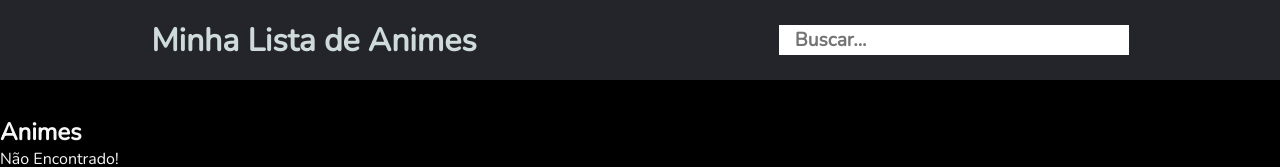
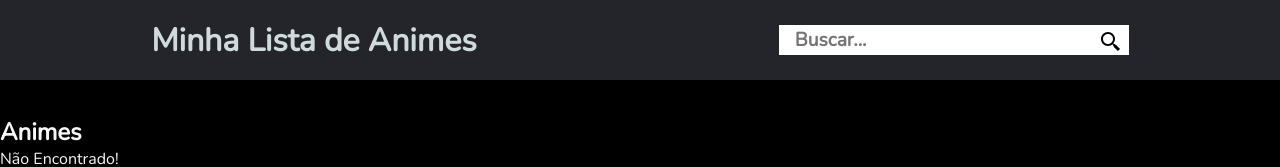
Before and after one commit to TomoriComAncora/lista-animes, a React (Vite) app in the folder animes/: page / in a window 1280 px wide. Shown: the top 167 px of the page. Built offline with nearby package versions, Linux system fonts and the light colour scheme; no server answers.

Commit message:
final0.3

```diff
--- a/animes/package.json
+++ b/animes/package.json
@@ -10,7 +10,8 @@
   },
   "dependencies": {
     "react": "^18.2.0",
-    "react-dom": "^18.2.0"
+    "react-dom": "^18.2.0",
+    "react-icons": "^4.6.0"
   },
   "devDependencies": {
     "@types/react": "^18.0.22",
--- a/animes/src/App.tsx
+++ b/animes/src/App.tsx
@@ -3,6 +3,7 @@ import { AnimeInfo } from './components/AnimeInfo';
 import { ListaAnime } from "./components/ListaAnime";
 import { AddMyLista } from "./components/AddMyLista";
 import { RemoveDaLista } from './components/RemoveDaLista';
+import {BiSearchAlt2} from 'react-icons/bi';
 
 function App() {
 
@@ -11,6 +12,7 @@ function App() {
   const [animeInfo, setAnimeInfo] = useState();
   const [minhaLista, setMinhaLista] = useState([]);
 
+  //função para adicionar
   const addA = (anime) => {
     const index = minhaLista.findIndex((myanime) => {
       return myanime.mal_id === anime.mal_id
@@ -21,6 +23,7 @@ function App() {
     }
   }
 
+  //função para remover
   const removeDa = (anime) => {
     const newArray = minhaLista.filter((myanime) => {
       return myanime.mal_id !== anime.mal_id
@@ -28,6 +31,7 @@ function App() {
     setMinhaLista(newArray);
   }
 
+  //usada para pegar os dados
   const getData = async () => {
     const resp = await fetch(`https://api.jikan.moe/v4/anime?q=${pesquisa}&limit=24`);
     const respData = await resp.json();
@@ -40,14 +44,17 @@ function App() {
 
   return (
     <>
+    {/* barra de pesquisa */}
       <div className="cabecalho">
         <h1>Minha Lista de Animes</h1>
         <div className="pesquisa">
           <input type="search" placeholder='Buscar...'
             onChange={(e) => setPesquisa(e.target.value)} />
+          <div className="icon"><BiSearchAlt2/></div>
         </div>
       </div>
 
+    {/* onde aparece as informações e uma miniatura da foto do anime */}
       <div className="container">
         <div className="animeinfo">
           {animeInfo && <AnimeInfo animeInfo={animeInfo} />}
@@ -55,6 +62,7 @@ function App() {
         <div className="fila-anime">
           <h2 className="titulo">Animes</h2>
           <div className="fila">
+            {/* adicionando na "minha lista" */}
             <ListaAnime listaanime={dadosAnime}
               setAnimeInfo={setAnimeInfo}
               animeComponent={AddMyLista}
@@ -65,6 +73,7 @@ function App() {
           <hr color='#f47521'/><hr color='#f47521'/>
           <h2 className="titulo">Minha lista</h2>
           <div className="fila">
+            {/* removendo da "minha lista" */}
             <ListaAnime
               listaanime={minhaLista}
               setAnimeInfo={setAnimeInfo}
--- a/animes/src/components/AddMyLista.tsx
+++ b/animes/src/components/AddMyLista.tsx
@@ -1,5 +1,7 @@
 import React from 'react'
 
+
+//componente do botão para adicionar o anime em "minha lista"
 export const AddMyLista = () => {
   return (
     <>
--- a/animes/src/components/AnimeInfo.tsx
+++ b/animes/src/components/AnimeInfo.tsx
@@ -1,5 +1,6 @@
 import React from 'react'
 
+//componentes que tem e mostra as informações do anime
 export const AnimeInfo = (props) => {
     const {title, images:{jpg:{large_image_url}}, source, rank, score, popularity, members, status, rating, duration} = props.animeInfo;
   return (
--- a/animes/src/components/ListaAnime.tsx
+++ b/animes/src/components/ListaAnime.tsx
@@ -1,5 +1,7 @@
 import React from 'react'
 
+
+//componente que fica a lista com os animes.
 export const ListaAnime = ({ listaanime, setAnimeInfo, animeComponent, naLista}) => {
     const AddALista = animeComponent;
     return (
--- a/animes/src/components/RemoveDaLista.tsx
+++ b/animes/src/components/RemoveDaLista.tsx
@@ -1,5 +1,6 @@
 import React from 'react'
 
+//componente do botão para remover o anime em "minha lista"
 export const RemoveDaLista = () => {
   return (
     <>
--- a/animes/src/index.css
+++ b/animes/src/index.css
@@ -124,3 +124,17 @@ body{
   font-weight: bold;
   cursor: pointer;
 }
+
+.pesquisa{
+  position: relative;
+  display: inherit;
+}
+
+.icon{
+  position: absolute;
+  right: 6px;
+  top: 5px;
+  color: #000000;
+  font-size: 1.5rem;
+  font-weight: bold;
+}
```
Also changed, not shown: 1 other file (tests, documents, lock files or other folders).
